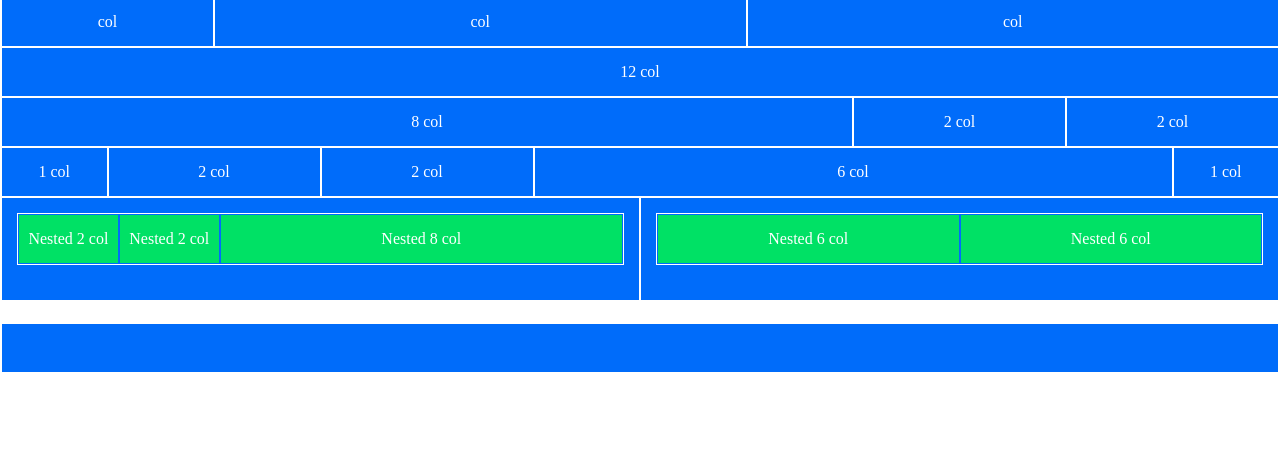
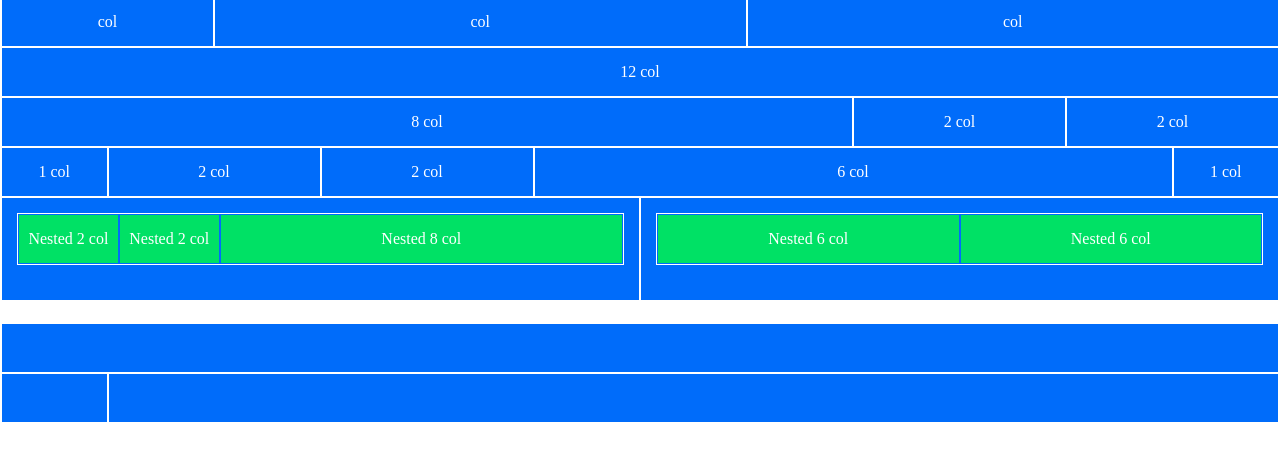
Before and after one commit to GiacomoSeveri/html-css-12bool, a plain HTML site: page index.html in a window 1280 px wide. Shown: the part 91-552 px from the top of the page. Drawn offline with Linux system fonts and the light colour scheme.

Commit message:
2-2 riga

```diff
--- a/index.html
+++ b/index.html
@@ -61,6 +61,8 @@
             <!-- 1 riga -->
             <div class="col col-12 padding-col"></div>
             <!-- 2 riga -->
+            <div class="col col-1"></div>
+            <div class="col col-11"></div>
         </div>
     </div>
 </body>
```
